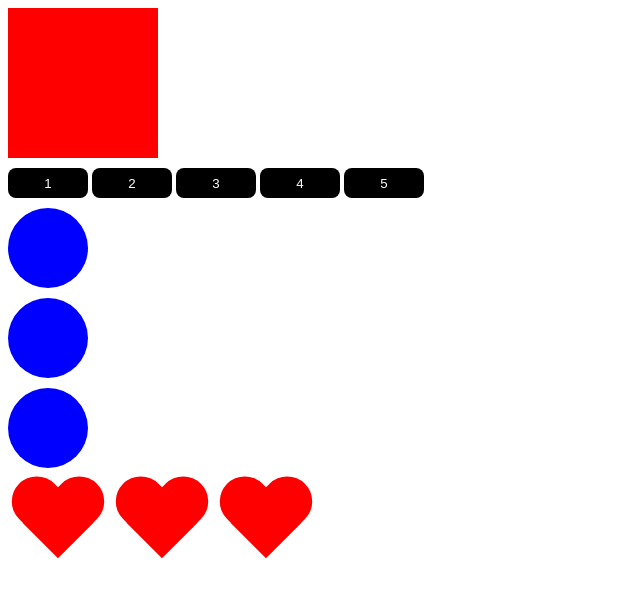
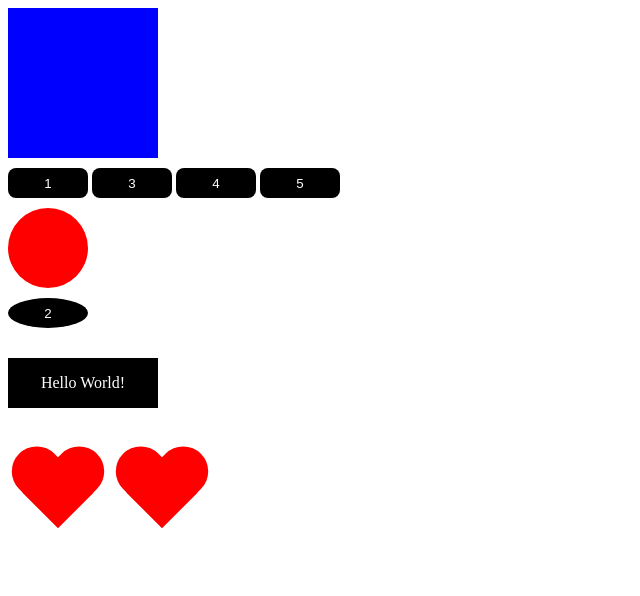
Before and after one commit to ruslan-yandiev/-Javascript, a plain HTML site: page dop/016_DOM/app.html in a window 1280 px wide. Shown: the whole page, without its empty margins (0-640 px from the left). Drawn offline with Linux system fonts and the light colour scheme.

Commit message:
поиск и изменение элементов DOM

```diff
--- a/dop/016_DOM/app.html
+++ b/dop/016_DOM/app.html
@@ -19,9 +19,11 @@
         <div class="circle"></div>
         <div class="circle"></div>
 
-        <div class="heart"></div>
-        <div class="heart"></div>
-        <div class="heart"></div>
+        <div class="wrapper">
+            <div class="heart"></div>
+            <div class="heart"></div>
+            <div class="heart"></div>
+        </div>
 
 
         <script src="script.js"></script>
--- a/dop/016_DOM/script.js
+++ b/dop/016_DOM/script.js
@@ -1,17 +1,90 @@
+'use strict'
+
+// Поиск эелементов дом
 let box = document.getElementById('box'),
     btns = document.getElementsByTagName('button'),
     circles = document.getElementsByClassName('circle'),
 
     // при поиски с помощью Селекторов необходимо уточнять, что искать (имя класса, тег ...)
     hearts = document.querySelectorAll('.heart'),
-    oneHearts = document.querySelector('.heart');
+    oneHearts = document.querySelector('.heart'),
+    wrapper = document.querySelector('.wrapper');
+
+// console.log(box);
+// console.log(btns);
+// console.log(btns[0]);
+// console.log(circles);
+// console.log(circles[2]);
+// console.log(hearts);
+// console.log(hearts[1]);
+// console.log(oneHearts);
+
+// Работа с найденными элементами и нодами(узлами) ======================================================
+
+// сменим цвет исзменив css через js
+box.style.backgroundColor = 'blue';
+
+// изменим кнопку придав ей более округлый вид
+btns[1].style.borderRadius = '100%';
+
+// используем спец цикл для перебора коллекций(псевдо массива) и обычных массивов, сменим цвет
+for (let elem of circles) {
+    if (circles[0] == elem) elem.style.backgroundColor = 'red';
+    if (circles[1] == elem) elem.style.backgroundColor = 'yellow';
+    if (circles[2] == elem) elem.style.backgroundColor = 'green';
+};
+
+// for (let i = 0; i < hearts.length; i++) {
+//     hearts[i].style.backgroundColor = 'blue';
+// }
+// более правильный вариант в безымянную функцию можем передать з аргумента, 2 не обязательных последних
+// первый аргумент елемент массива или псевдо массива, второй индекс, третий сам передаваемый массив или коллекция но назвать аргумент нужно по другому
+// hearts.forEach((item, index, arrHearts) => {
+//     item.style.backgroundColor = 'blue';
+// });
+
+// Создадим новый элемент на пример тег div
+let div = document.createElement('div'),
+// создадим текстовый узел
+    text = document.createTextNode('Тут был Я');
+
+// добавим css класс елементу div
+div.classList.add('black'); // слзданный элемент находится только в памяти и не применен к HTML, нашему Дому
 
 
-console.log(box);
-console.log(btns);
-console.log(btns[0]);
-console.log(circles);
-console.log(circles[2]);
-console.log(hearts);
-console.log(hearts[1]);
-console.log(oneHearts);
+
+// Добавим внутрь тега div текст
+// div.innerHTML = 'Hello World!';
+// Добавим внутрь тега div текст с тегом
+// div.innerHTML = '<h2>Hello World!</h2>';
+// Для безопасности используют несколько иной способ, чтобы добавить только текст без вредоносного кода
+div.textContent = 'Hello World!';
+
+
+// Добавим тег div в конец родителя body
+// document.body.appendChild(div);
+
+// теперь добавим впереди. Первым аргументом цикла укажем, что мы вставляем, вторым перед чем мы вставляем
+// document.body.insertBefore(div, circles[2]);
+
+// удалим ноду детеныша circles[1] из родителя body
+document.body.removeChild(circles[1]);
+
+// ====================
+
+// Добавим тег div в конец родительского тега div который мы нашли по имени css класса wrapper и сохранили в переменную wrapper
+// wrapper.appendChild(div);
+
+// теперь добавим впереди. Первым аргументом цикла укажем, что мы вставляем, вторым перед чем мы вставляем
+wrapper.insertBefore(div, hearts[0]);
+
+// удалим ноду детеныша hearts[2] из родителя wrapper
+wrapper.removeChild(hearts[2]);
+
+// ========================================
+
+// Заменим один элемент другим первый аргумент то, что мы хотим пеместить, второй то, что хотим заменить
+document.body.replaceChild(btns[1], circles[1]);
+
+// console.log(text);
+console.log(div);
```
